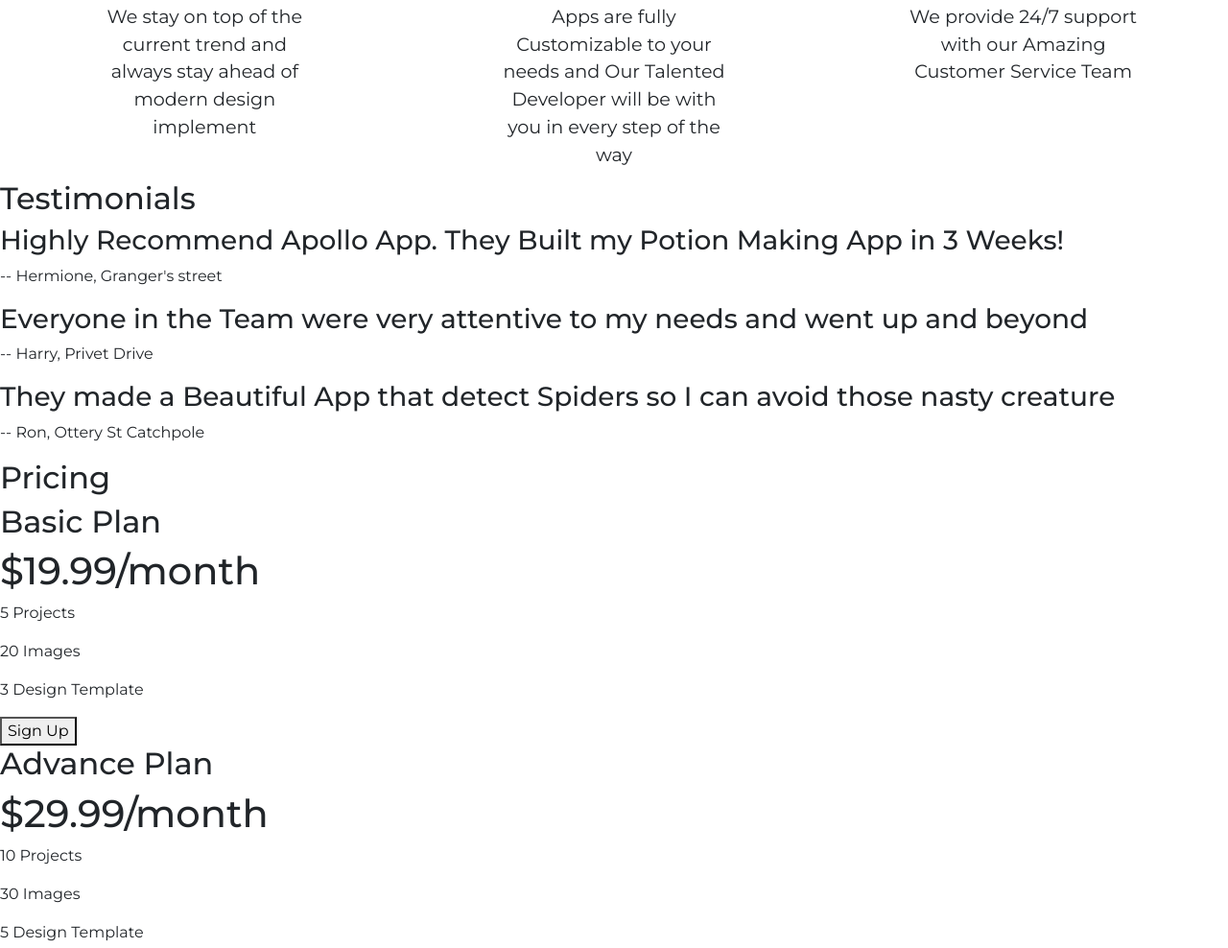
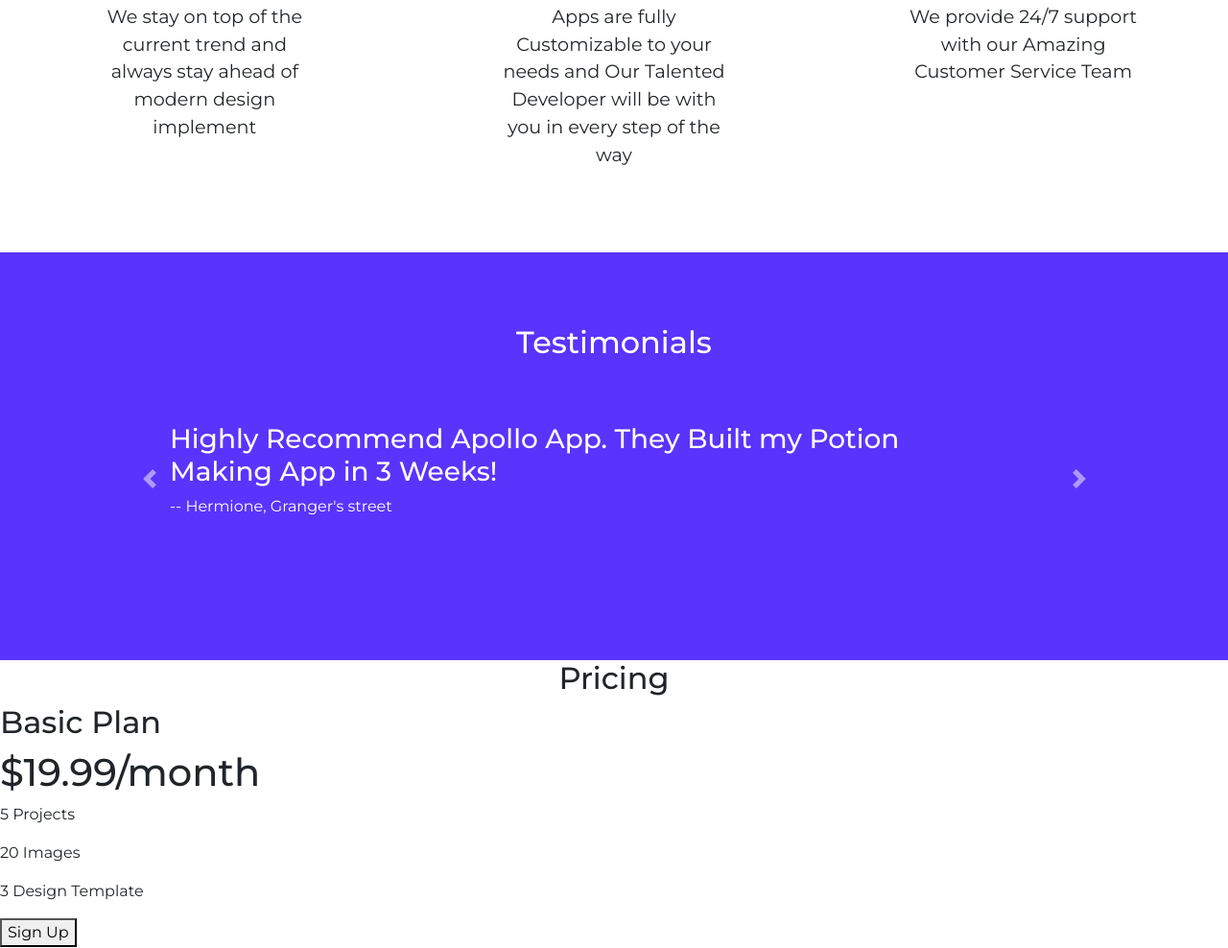
Before and after one commit to Arcticpilots/Apollo-App, a plain HTML site: page index.html in a window 1280 px wide. Shown: the part 916-1904 px from the top of the page at 96% size. Drawn offline with nearby package versions, Linux system fonts and the light colour scheme.

Commit message:
Fixed Styling Testimonial

```diff
--- a/index.html
+++ b/index.html
@@ -59,7 +59,7 @@
 
 
     <section id="overview">
-        <h2 class="text-center">Overview</h2>
+        <h2 class="text-center section-title">Overview</h2>
         <div class="container-fluid">
             <div class="row overview-row">
                 <div class="col-md-4 text-center"><i class="far fa-object-group overview-icon"></i>
@@ -81,26 +81,38 @@
 
 
     <section id="testimonials">
-        <h2 class="">Testimonials</h2>
+        <h2 class="text-center section-title text-white">Testimonials</h2>
+        <div class="container">
+          <div class="row">
 
-        <div class="">
-            <div class="">
                   <!-- Carousel Here -->
+            <div id="carouselExampleControls" class="carousel slide" data-ride="carousel">
+              <div class="carousel-inner">
+                      <div class="carousel-item active">
+                            <h3 class="text-white">Highly Recommend Apollo App. They Built my Potion Making App in 3 Weeks!</h3>
+                            <p class="text-white d-block w-100">-- Hermione, Granger's street</p>
+                      </div>
+                      <div class="carousel-item">
+                            <h3 class="text-white">Everyone in the Team were very attentive to my needs and went up and beyond </h3>
+                            <p class="text-white d-block w-100">-- Harry, Privet Drive</p>
+                      </div>
+                      <div class="carousel-item">
+                            <h3 class="text-white">They made a Beautiful App that detect Spiders so I can avoid those nasty creatures</h3>
+                            <p class="text-white d-block w-100">-- Ron, Ottery St Catchpole</p>
+                      </div>
+                </div>
+                <a class="carousel-control-prev" href="#carouselExampleControls" role="button" data-slide="prev">
+                  <span class="carousel-control-prev-icon" aria-hidden="true"></span>
+                  <span class="sr-only">Previous</span>
+                </a>
+                <a class="carousel-control-next" href="#carouselExampleControls" role="button" data-slide="next">
+                  <span class="carousel-control-next-icon" aria-hidden="true"></span>
+                  <span class="sr-only">Next</span>
+                </a>
+            </div>
+          </div>
+        </div>
 
-                  <div class=" active">
-                        <h3>Highly Recommend Apollo App. They Built my Potion Making App in 3 Weeks!</h3>
-                        <p class="">-- Hermione, Granger's street</p>
-                  </div>
-                  <div class="">
-                        <h3>Everyone in the Team were very attentive to my needs and went up and beyond </h3>
-                        <p class="">-- Harry, Privet Drive</p>
-                  </div>
-                  <div class="">
-                        <h3>They made a Beautiful App that detect Spiders so I can avoid those nasty creature</h3>
-                        <p class="">-- Ron, Ottery St Catchpole</p>
-                  </div>
-            </div>
-        </div>
     </section>
 
 
@@ -108,7 +120,7 @@
 
 
     <section id="pricing">
-        <h2 class="">Pricing</h2>
+        <h2 class="text-center section-title">Pricing</h2>
         <div class="">
             <div class="">
 
--- a/style.css
+++ b/style.css
@@ -59,3 +59,18 @@
 .overview-icon, .overview-title, .info-width {
   margin: 0.75rem 0;
 }
+
+
+#testimonials{
+  background-color: rgb(90, 52, 252);
+  margin-top: 75px;
+  padding: 75px 0;
+}
+
+.section-title{
+  font-size: 2rem;
+}
+
+.carousel-item {
+  padding: 5% 15%;
+}
```
